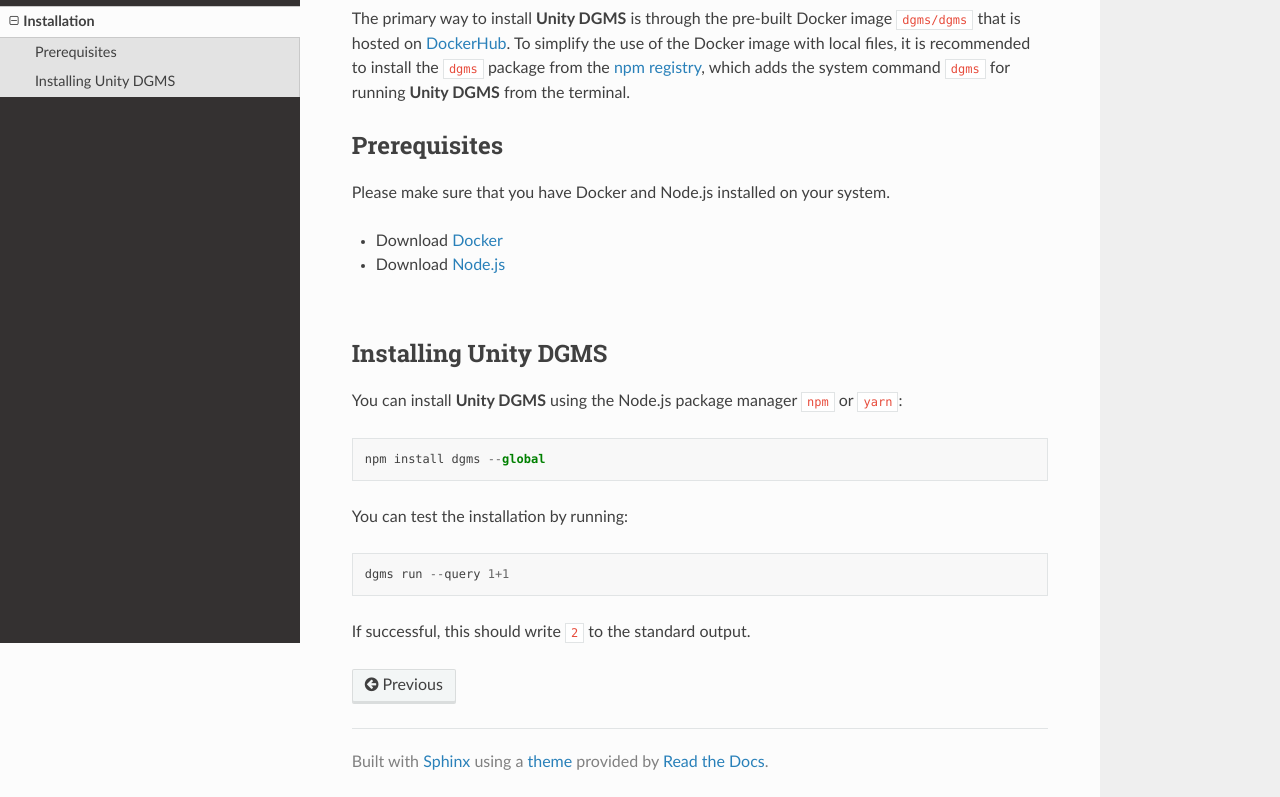
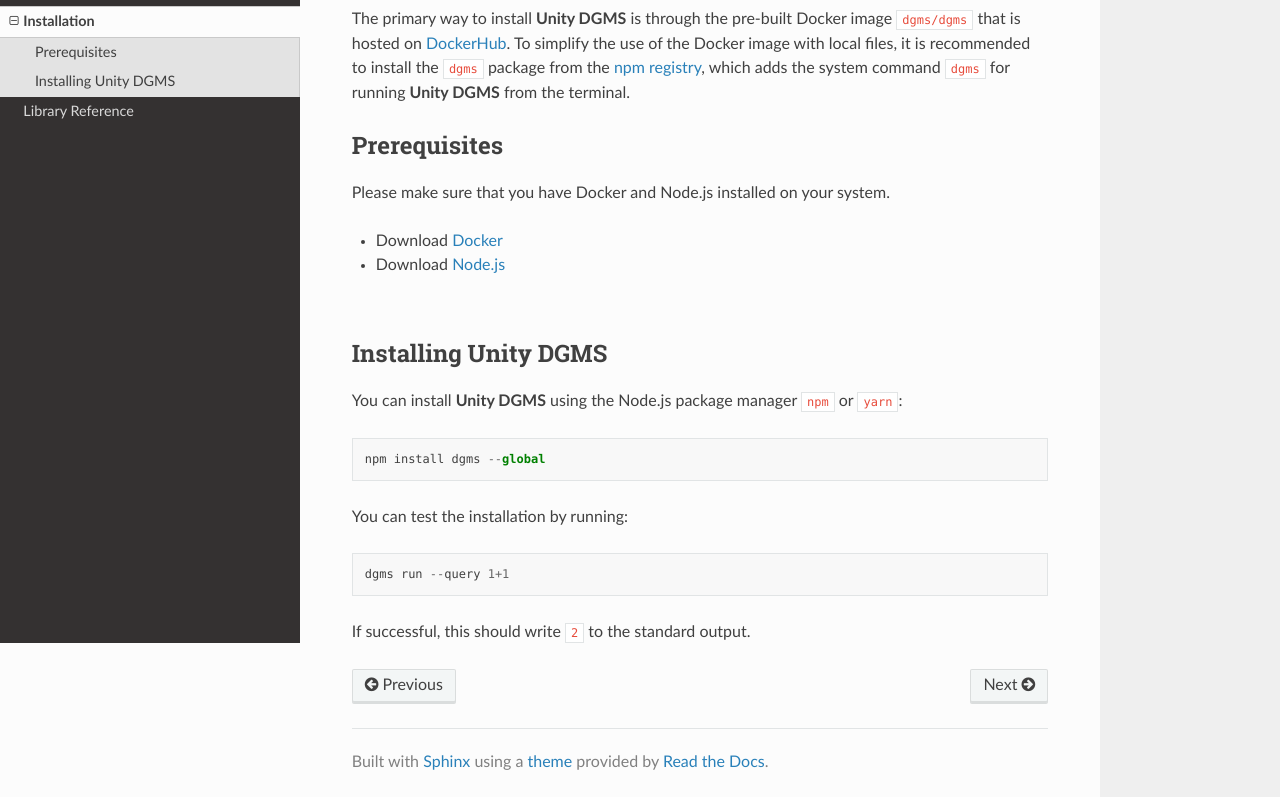
Before and after one commit to nachawati/unity, a website: page docs/html/installation.html in a window 1280 px wide. Shown: the part 157-954 px from the top of the page. Drawn offline with Linux system fonts and the light colour scheme.

Commit message:
Update installation.html

```diff
--- a/docs/html/installation.html
+++ b/docs/html/installation.html
@@ -35,6 +35,7 @@
   <link rel="stylesheet" href="_static/pygments.css" type="text/css" />
     <link rel="index" title="Index" href="genindex.html" />
     <link rel="search" title="Search" href="search.html" />
+    <link rel="next" title="Library Reference" href="library/index.html" />
     <link rel="prev" title="Unity DGMS Documentation" href="index.html" />
     <link href="_static/style.css" rel="stylesheet" type="text/css">
 
@@ -92,6 +93,7 @@
 <li class="toctree-l2"><a class="reference internal" href="#installing-unity-dgms">Installing Unity DGMS</a></li>
 </ul>
 </li>
+<li class="toctree-l1"><a class="reference internal" href="library/index.html">Library Reference</a></li>
 </ul>
 
 
@@ -202,6 +204,8 @@
 
     <div class="rst-footer-buttons" role="navigation" aria-label="footer navigation">
 
+        <a href="library/index.html" class="btn btn-neutral float-right" title="Library Reference" accesskey="n" rel="next">Next <span class="fa fa-arrow-circle-right"></span></a>
+
 
         <a href="index.html" class="btn btn-neutral float-left" title="Unity DGMS Documentation" accesskey="p" rel="prev"><span class="fa fa-arrow-circle-left"></span> Previous</a>
 
```
